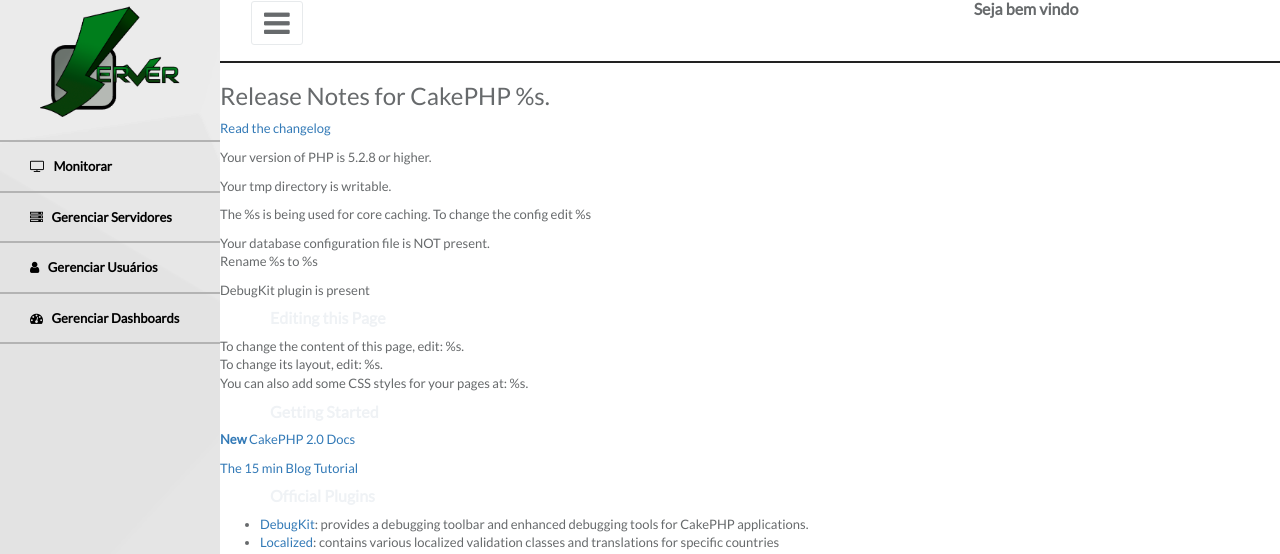
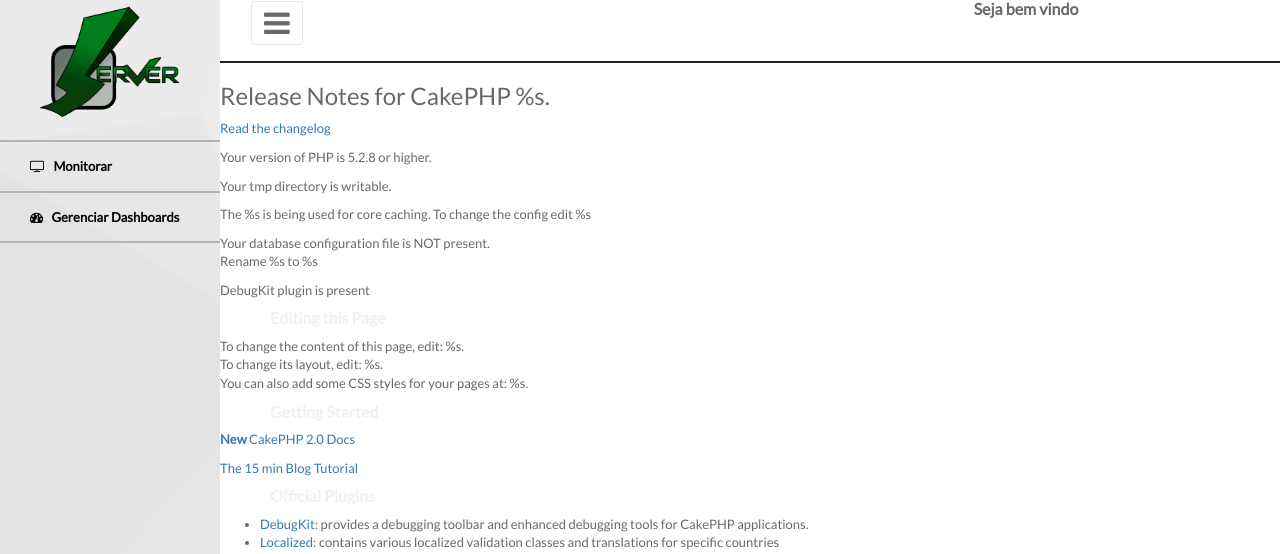
Before and after one commit to bruno-alencar/tcc-cksrv-new, a CakePHP app: the page made by app/View/Pages/home.ctp in a window 1280 px wide. Shown: the part 15-569 px from the top of the page. Run offline with PHP 8.4 and a stand-in for CakePHP, Linux system fonts and the light colour scheme; the template is opened without the code that fills it, so the values that code supplies are empty; some libraries are stand-ins or nearby versions.

Commit message:
validação de admin ou nao

```diff
--- a/app/View/Layouts/default.ctp
+++ b/app/View/Layouts/default.ctp
@@ -52,12 +52,9 @@
 						<li>
 							<?php echo $this->Html->link('<i class="fa fa-television"></i> <span class="nav-label">Monitorar</span>', array('admin' => false, 'controller' => 'monitoramento', 'action' => 'index'), array('escape' => false)) ?>
 						</li>
-						<li>
-							<?php echo $this->Html->link('<i class="fa fa-server"></i> <span class="nav-label">Gerenciar Servidores</span>', array('admin' => true, 'controller' => 'servidores', 'action' => 'index'), array('escape' => false)) ?>
-						</li>
-						<li>
-							<?php echo $this->Html->link('<i class="fa fa-user"></i> <span class="nav-label">Gerenciar Usuários</span>', array('admin' => true, 'controller' => 'usuarios', 'action' => 'index'), array('escape' => false)) ?>
-						</li>
+						<?php echo AuthComponent::user('perfil_id') == 1 ? '<li>'.$this->Html->link('<i class="fa fa-server"></i> <span class="nav-label">Gerenciar Servidores</span>', array('admin' => true, 'controller' => 'servidores', 'action' => 'index'), array('escape' => false)).'</li>' : ''; ?>
+
+						<?php echo AuthComponent::user('perfil_id') == 1 ? '<li>'.$this->Html->link('<i class="fa fa-user"></i> <span class="nav-label">Gerenciar Usuários</span>', array('admin' => true, 'controller' => 'usuarios', 'action' => 'index'), array('escape' => false)).'</li>' : '';?>
 						<li>
 							<?php echo $this->Html->link('<i class="fa fa-dashboard"></i> <span class="nav-label">Gerenciar Dashboards</span>', array('admin' => true, 'controller' => 'dashboards', 'action' => 'index'), array('escape' => false)) ?>
 						</li>
```
